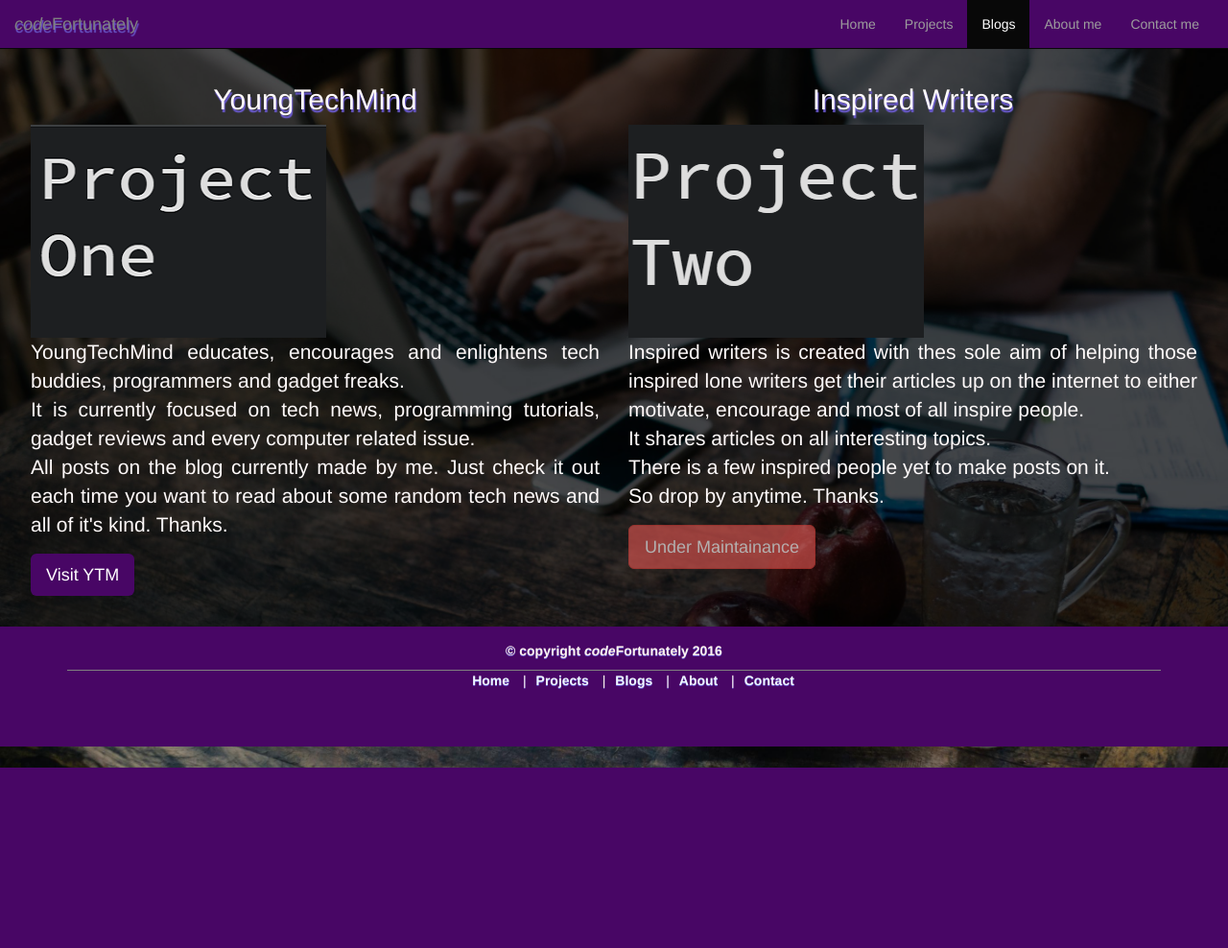
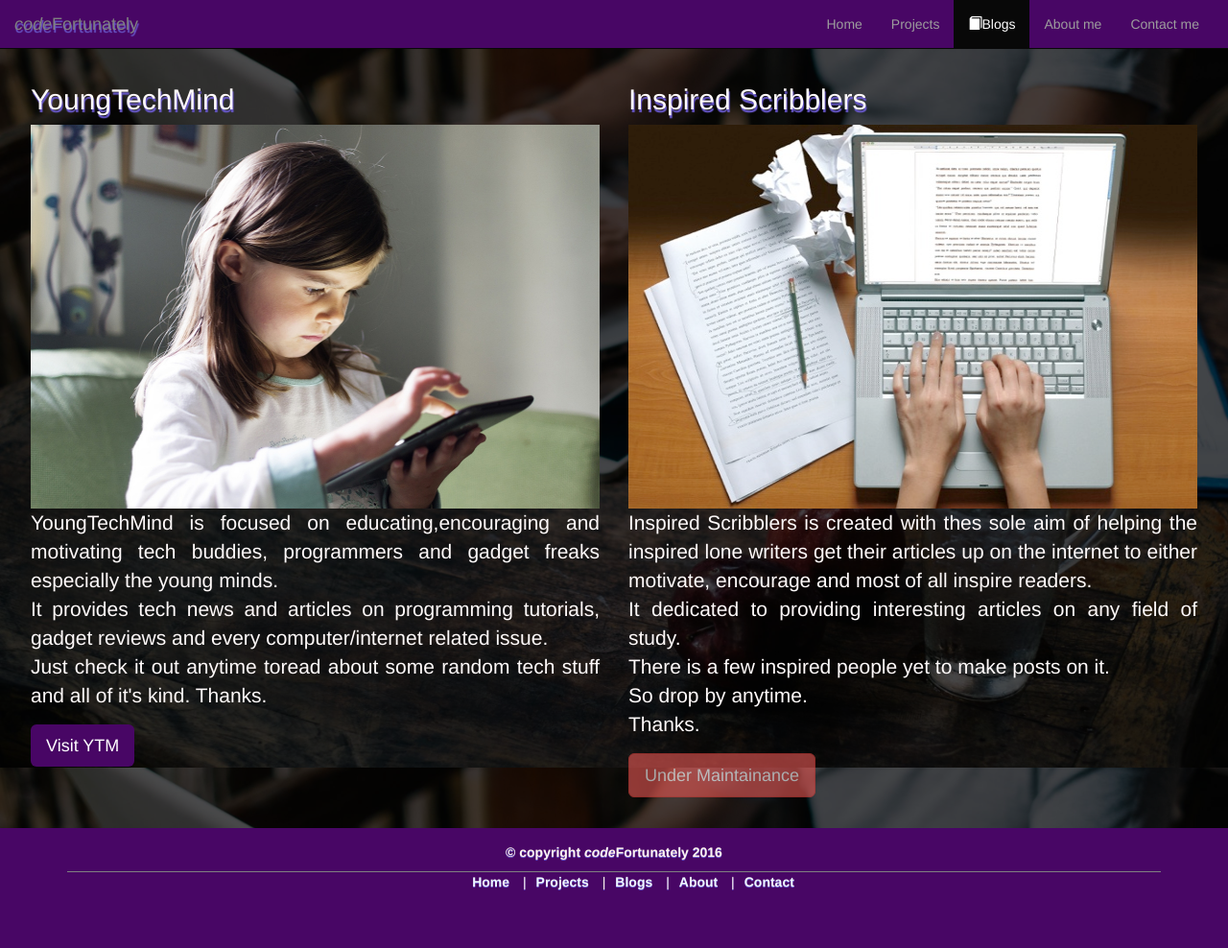
Before and after one commit to fortunee/codefortune, a Flask app: page /blogs in a window 1280 px wide. Shown: the whole page at 96% size. Before the commit the page ends 800 px from the top, so only its background shows below. Run offline with Flask 2, Linux system fonts and the light colour scheme; some libraries are stand-ins or nearby versions.

Commit message:
blogs is all good

```diff
--- a/static/css/style.css
+++ b/static/css/style.css
@@ -89,6 +89,16 @@ body{
 
 /**Jumbotron or hero custom style ends**/
 
+/** blogs image **/
+.img-height{
+  height:400px;
+  width: 650px;
+}
+
+.blog-title{
+  text-shadow: 1px 3px 1px slateblue;
+  text-align: left;
+}
 /**
     The style below applies to the lrn_mre
     page.
--- a/templates/base.html
+++ b/templates/base.html
@@ -42,7 +42,7 @@
                         <li {% if request.path == '/projects' %}class="active"{% endif %}>
                           <a href="/projects">
                             <span {% if request.path == '/projects' %}
-                                    class="glyphicon glyphicon-book"
+                                    class="glyphicon glyphicon-tasks"
                                   {% endif %}>
                             </span>Projects
                           </a>
@@ -51,7 +51,7 @@
                         <li {% if request.path == '/blogs' %}class="active"{% endif %}>
                           <a href="/blogs">
                             <span {% if request.path == '/blogs' or request.path == '/' %}
-                                    class="#"
+                                    class="glyphicon glyphicon-book"
                                   {% endif %}>
                             </span>Blogs
                           </a>
--- a/templates/public_access/blogs.html
+++ b/templates/public_access/blogs.html
@@ -7,35 +7,44 @@
 {% block content %}
   <div class="container jumbotron about_jumbotron">
     <div class="col-md-6 col-sm-6">
-      <h2 class="about_title">YoungTechMind</h2>
-      <img src="../static/images/project_one.PNG" alt="YTM image" class="img-responsive">
+      <h2 class="blog-title">YoungTechMind</h2>
+      <img src="../static/images/ytm.jpg" alt="YTM image" class="img-responsive  img-height">
       <p class="text-justify">
-        YoungTechMind educates, encourages and
-        enlightens tech buddies, programmers and gadget freaks. <br>
-        It is currently focused on tech news, programming tutorials,
-        gadget reviews and every computer related issue. <br>
-        All posts on the blog currently made by me.
-        Just check it out each time you want to read about some
-        random tech news and all of it's kind.
+        YoungTechMind is focused on educating,encouraging and
+        motivating tech buddies, programmers and gadget freaks
+        especially the young minds. <br>
+        It provides tech news and  articles on programming tutorials,
+        gadget reviews and every computer/internet related issue. <br>
+        Just check it out anytime toread about some
+        random tech stuff and all of it's kind.
         Thanks.
       </p>
-      <p><a class="btn btn-primary btn-lg learn_more_btn" href="http://youngtechmind.blogspot.com" role="button">Visit YTM</a></p>
+      <p>
+        <a class="btn btn-primary btn-lg learn_more_btn"
+        href="http://youngtechmind.blogspot.com"
+        role="button" target="_blank">Visit YTM</a>
+      </p>
     </div>
 
     <div class="col-md-6 col-sm-6">
-      <h2 class="about_title text-left">Inspired Writers</h2>
-      <img src="../static/images/project_two.PNG" alt="IW image" class="img-responsive">
+      <h2 class="blog-title">Inspired Scribblers</h2>
+      <img src="../static/images/inspiredscribblers.jpg" alt="IS image" class="img-responsive img-height">
       <p class="text-justify">
-        Inspired writers is created with thes sole aim
-        of helping those inspired lone writers get their
+        Inspired Scribblers is created with thes sole aim
+        of helping the inspired lone writers get their
         articles up on the internet to either motivate,
-        encourage and most of all inspire people. <br>
-        It shares articles on all interesting topics. <br>
+        encourage and most of all inspire readers. <br>
+        It dedicated to providing interesting articles on
+        any field of study. <br>
         There is a few inspired people yet to make posts on it. <br>
         So drop by anytime.
-        Thanks.
+        <br>Thanks.
       </p>
-      <p><a class="btn btn-danger btn-lg" href="#" disabled="disabled" role="button">Under Maintainance</a></p>
+      <p>
+        <a class="btn btn-danger btn-lg" href="#"
+        disabled="disabled" role="button"
+        target="_blank">Under Maintainance</a>
+      </p>
     </div>
   </div>
 {% endblock %}
```
Also changed, not shown: templates/public_access/projects.html (+40 -39 lines), static/images/inspiredscribblers.jpg (added), static/images/ytm.jpg (added).
